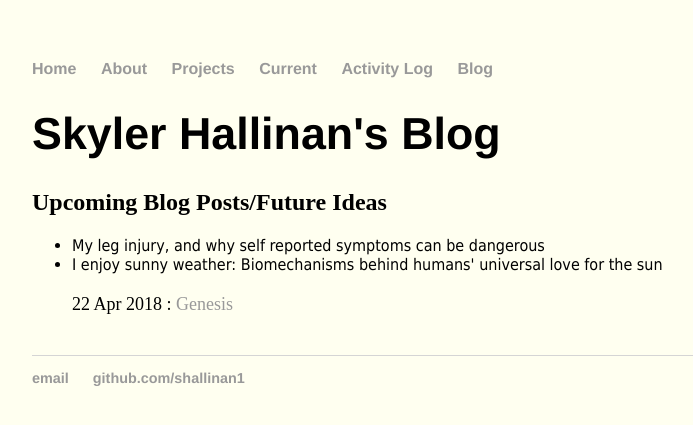
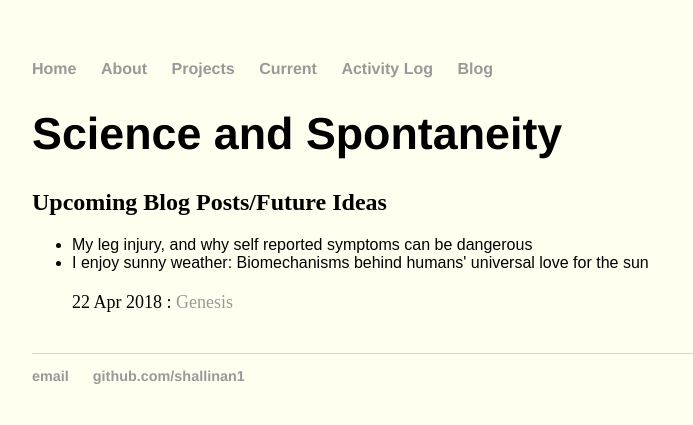
Before and after one commit to shallinan1/shallinan1.github.io, a Jekyll site: the page built from blog/index.html, in a window 1280 px wide. Shown: the top 425 px of the page, without its empty margins (160-853 px from the left). Built offline with Jekyll 4.4.1, drawn with Linux system fonts in a browser that asks for light colours.

Commit message:
change blog

```diff
--- a/blog/index.html
+++ b/blog/index.html
@@ -1,11 +1,11 @@
 ---
 layout: default
-title: Skyler Hallinan's Blog
+title: Science and Spontaneity
 ---
 	<h1>{{ page.title }}</h1>
 
 		<h2> Upcoming Blog Posts/Future Ideas </h2>
-		<ul style="list-style-type:disc; font-family:tahoma">
+		<ul style="list-style-type:disc; font-family:arial">
 		<font size = 3>
 		  <li>My leg injury, and why self reported symptoms can be dangerous</li>
 		  <li>I enjoy sunny weather: Biomechanisms behind humans' universal love for the sun</li>
```
